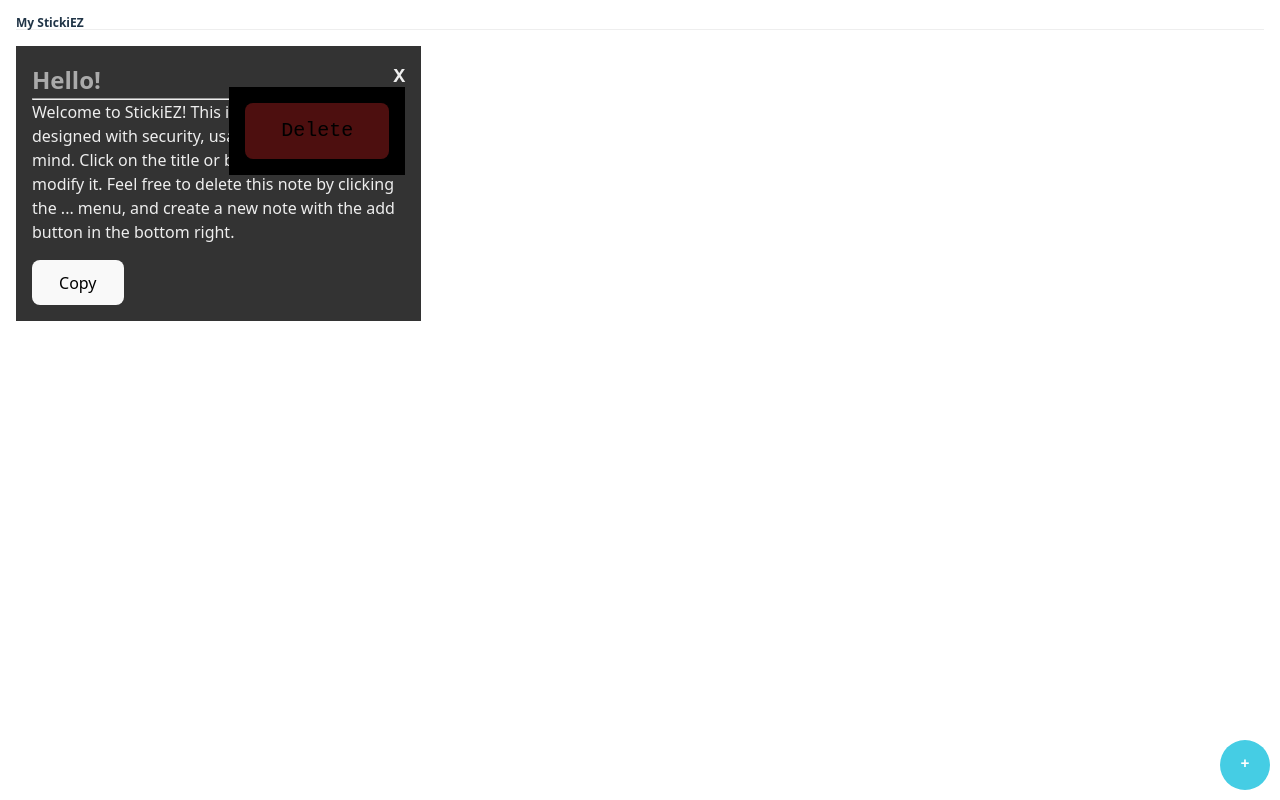
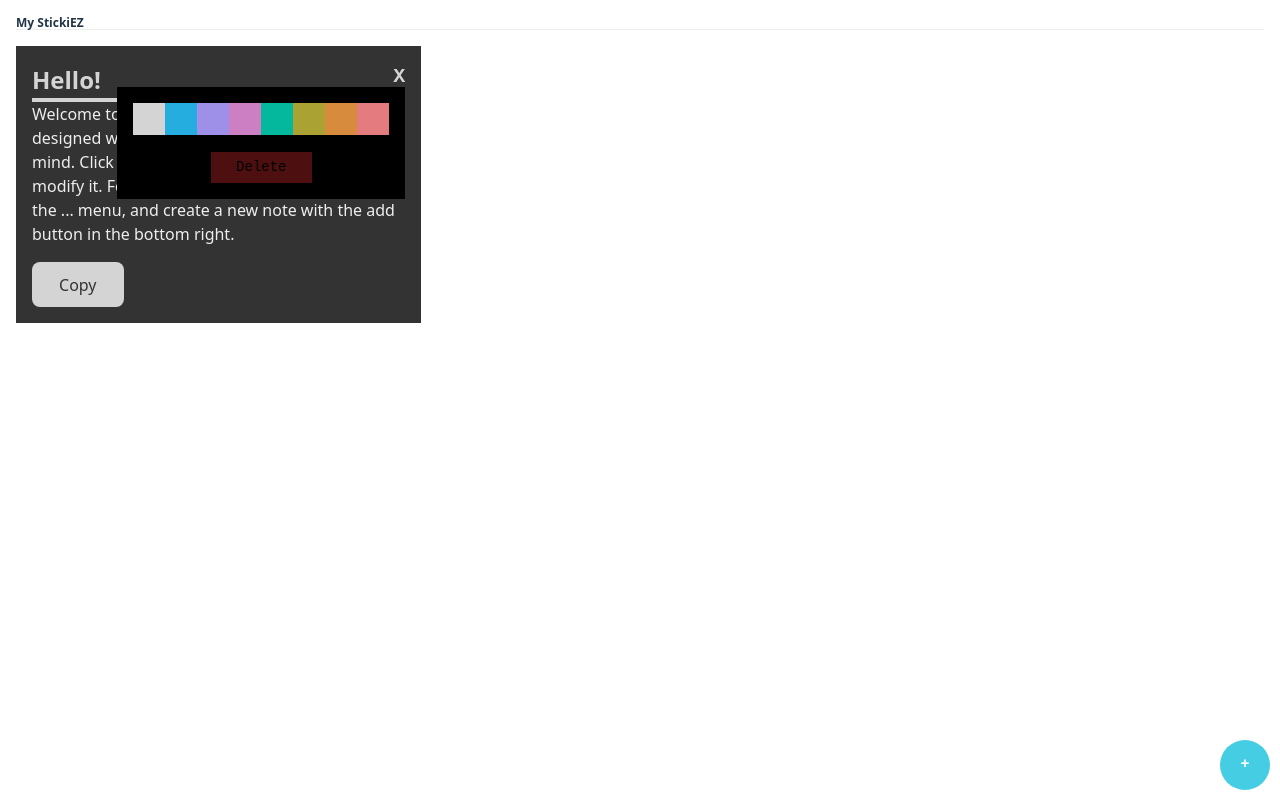
Before and after one commit to jameshardyatx/Stickiez, a React (Vite) app: page / in a window 1280 px wide. Both pictures are taken after a click on the element "...". Built offline with nearby package versions, Linux system fonts and the light colour scheme.

Commit message:
Added color picker to each note.

```diff
--- a/src/App.css
+++ b/src/App.css
@@ -68,6 +68,7 @@
   -moz-osx-font-smoothing: grayscale;
 
   --color-accent: #45CDE4;
+  /* --color-note: oklch(0.7 0.13 290.52); */
 }
 
 a {
@@ -103,7 +104,7 @@
 }
 
 .note-title {
-  color: #aaa;
+  color: var(--color-note);
   max-width: 18ch;
   min-width: 4ch;
 }
@@ -126,11 +127,24 @@
 
 .copy-btn {
   width: 10ch;
+  background-color: var(--color-note);
+  color: #333;
 }
 
 .delete-btn {
   background: #4d0f0f;
   width: 12ch;
+  font-size: 14px;
+  border-radius: 0;
+  padding: .3em .6em
+}
+
+[contenteditable]:focus-visible {
+  outline: none;
+}
+
+.editable {
+  display: inline-block;
 }
 
 .text-dim {
@@ -144,9 +158,18 @@
   font-weight: bold;
   font-family: monospace;
   position: relative;
+  color: var(--color-note);
+}
+
+.note hr {
+  border: 2px solid var(--color-note);
 }
 
 .modal-menu {
+  display: flex;
+  flex-direction: column;
+  gap: 1rem;
+  align-items: center;
   padding: 0;
   position: absolute;
   top: 25px;
@@ -179,6 +202,24 @@
   bottom: 10px;
   background: var(--color-accent);
 }
+
+.color-picker {
+  display: flex;
+  flex-wrap: nowrap;
+}
+
+.color-swatch {
+  padding: 1rem;
+}
+
+.note[data-color="white"] {--color-note: #d4d4d4}
+.note[data-color="lightblue"] {--color-note: oklch(0.7 0.13 229.46)}
+.note[data-color="purple"] {--color-note: oklch(0.7 0.13 290.52)}
+.note[data-color="lilac"] {--color-note: oklch(0.7 0.13 331.75)}
+.note[data-color="emerald"] {--color-note: oklch(0.7 0.13 176.47)}
+.note[data-color="gold"] {--color-note: oklch(0.7 0.13 105.73)}
+.note[data-color="orange"] {--color-note: oklch(0.7 0.13 63.79)}
+.note[data-color="rose"] {--color-note: oklch(0.7 0.13 18.3)}
 
 h1 {
   font-size: 3.2em;
--- a/src/App.tsx
+++ b/src/App.tsx
@@ -4,6 +4,7 @@
 import AddButton from "./AddButton";
 import type { NoteContent } from "./TNoteContent";
 import { loadNotesFromStorage, saveNotesToStorage } from "./storage";
+//import { NoteColors } from "./NoteColors";
 
 function App() {
   const [notes, setNotes] = useState<NoteContent[]>(() => loadNotesFromStorage());
@@ -19,6 +20,7 @@
         title: "",
         body: "",
         id: crypto.randomUUID(),
+        color: "white"
       },
     ]);
   }
@@ -29,7 +31,7 @@
 
   function updateNote(
     id: string,
-    patch: Partial<Pick<NoteContent, "title" | "body">>
+    patch: Partial<Pick<NoteContent, "title" | "body" | "color">>
   ) {
     setNotes((prev) => prev.map((n) => (n.id === id ? { ...n, ...patch } : n)));
   }
--- /dev/null
+++ b/src/ColorPicker.tsx
@@ -0,0 +1,28 @@
+import { NoteColors } from "./NoteColors";
+import type { NoteContent } from "./TNoteContent";
+
+type ColorPickerProps = {
+        id: string,
+        onUpdate: (id: string, patch: Partial<Pick<NoteContent, "title" | "body" | "color">>) => void;
+}
+
+function ColorPicker(props: ColorPickerProps) {
+
+    return (
+        <>
+            <div className="color-picker">
+                {Object.entries(NoteColors).map(([name, color]) => (
+                    <div
+                        key={name}
+                        className="color-swatch"
+                        style={{ backgroundColor: color }}
+                        title={name}
+                        onClick={() => { props.onUpdate(props.id, {color: name}) } }
+                    />
+                ))}
+            </div>
+        </>
+    )
+}
+
+export default ColorPicker;
--- a/src/Modal.tsx
+++ b/src/Modal.tsx
@@ -1,9 +1,12 @@
 import { useState } from "react";
 import useOnclickOutside from "react-cool-onclickoutside";
+import ColorPicker from "./ColorPicker";
+import type { NoteContent } from "./TNoteContent";
 
 type ModalProps = {
     id: string,
     onDelete: (id: string) => void;
+    onUpdate: (id: string, patch: Partial<Pick<NoteContent, "title" | "body" | "color">>) => void;
 }
 
 function Modal(props: ModalProps) {
@@ -42,6 +45,10 @@
 
                 {modalIsOpen ?
                     <menu className="modal-menu" >
+                        <ColorPicker
+                            id={props.id}
+                            onUpdate={props.onUpdate}
+                        />
                         <li><button
                             onClick={safeDelete}
                             className="delete-btn"
@@ -53,6 +60,7 @@
                     null
 
                 }
+
             </div>
 
         </>
--- a/src/Note.tsx
+++ b/src/Note.tsx
@@ -5,7 +5,7 @@
 type NoteProps = {
     note: NoteContent,
     onDelete: (id: string) => void;
-    onUpdate: (id: string, patch: Partial<Pick<NoteContent, "title" | "body">>) => void;
+    onUpdate: (id: string, patch: Partial<Pick<NoteContent, "title" | "body" | "color">>) => void;
 }
 
 async function copyNote(text: string): Promise<void> {
@@ -20,27 +20,40 @@
 
     const [draftTitle, setDraftTitle] = useState(props.note.title);
     const [draftBody, setDraftBody] = useState(props.note.body);
+    const [currentColor, setCurrentColor] = useState(props.note.color);
 
     useEffect(() => {
         setDraftTitle(props.note.title);
         setDraftBody(props.note.body);
-    }, [props.note.title, props.note.body]);
+        setCurrentColor(props.note.color);
+    }, [props.note.title, props.note.body, props.note.color]);
 
     function commitTitle() {
         const next = draftTitle.trimEnd();
         if (next !== props.note.title) props.onUpdate(props.note.id, { title: next });
     }
+
     function commitBody() {
         const next = draftBody.trimEnd();
         if (next !== props.note.body) props.onUpdate(props.note.id, { body: next });
     }
 
+    // function toggleEditable(event: React.MouseEvent<HTMLElement>) {
+    //     const el = event.target as HTMLElement;
+    //     el.contentEditable = el.contentEditable === "true" ? "false" : "true";
+    //     // if(el.contentEditable !== "true") {
+    //     //     el.contentEditable = "true";
+    //     // }
+    // }
+
     return (
         <>
-            <div className="note" >
+            <div className="note" data-color={props.note.color ? props.note.color : "white"}>
                 <div className="note-header">
                     <span
-                        contentEditable suppressContentEditableWarning={true}
+                        className="editable"
+                        contentEditable
+                        suppressContentEditableWarning={true}
                         onInput={(e) => setDraftTitle(e.currentTarget.textContent ?? "")}
                         onBlur={commitTitle}
                         onKeyDown={(e) => {
@@ -53,12 +66,18 @@
                         {props.note.title ? <h2 className="note-title">{props.note.title}</h2> : <h2 className="text-dim">Untitled note</h2>}
                     </span>
 
-                    <Modal id={props.note.id} onDelete={props.onDelete} />
+                    <Modal
+                        id={props.note.id}
+                        onDelete={props.onDelete}
+                        onUpdate={props.onUpdate}
+                    />
                 </div>
 
                 <hr />
 
-                <span contentEditable
+                <span
+                    className="editable"
+                    contentEditable
                     suppressContentEditableWarning={true}
                     onInput={(e) => setDraftBody(e.currentTarget.textContent ?? "")}
                     onBlur={commitBody}
--- /dev/null
+++ b/src/NoteColors.ts
@@ -0,0 +1,11 @@
+export const NoteColors = {
+    "white": "#d4d4d4",
+    "lightblue": "oklch(0.7 0.13 229.46)",
+    "purple": "oklch(0.7 0.13 290.52)",
+    "lilac": "oklch(0.7 0.13 331.75)",
+    "emerald": "oklch(0.7 0.13 176.47)",
+    "gold": "oklch(0.7 0.13 105.73)",
+    "orange": "oklch(0.7 0.13 63.79)",
+    "rose": "oklch(0.7 0.13 18.3)"
+} as const;
+export type NoteColorKey = keyof typeof NoteColors;
--- a/src/TNoteContent.ts
+++ b/src/TNoteContent.ts
@@ -2,4 +2,5 @@
     title: string;
     body: string;
     id: string;
+    color: string;
 }
--- a/src/storage.ts
+++ b/src/storage.ts
@@ -5,7 +5,8 @@
 const introNote: NoteContent = {
     id: "introNote",
     title: "Hello!",
-    body: "Welcome to StickiEZ! This is a sticky notes app designed with security, usability, and speed in mind. Click on the title or body of a note to modify it. Feel free to delete this note by clicking the ... menu, and create a new note with the add button in the bottom right."
+    body: "Welcome to StickiEZ! This is a sticky notes app designed with security, usability, and speed in mind. Click on the title or body of a note to modify it. Feel free to delete this note by clicking the ... menu, and create a new note with the add button in the bottom right.",
+    color: "white"
 }
 
 export function loadNotesFromStorage(): NoteContent[] {
@@ -29,6 +30,7 @@
         id: typeof n.id === "string" ? n.id : crypto.randomUUID(),
         title: typeof n.title === "string" ? n.title : "",
         body: typeof n.body === "string" ? n.body : "",
+        color: typeof n.color === "string" ? n.color : "white",
       }));
   } catch {
     return [];
```
